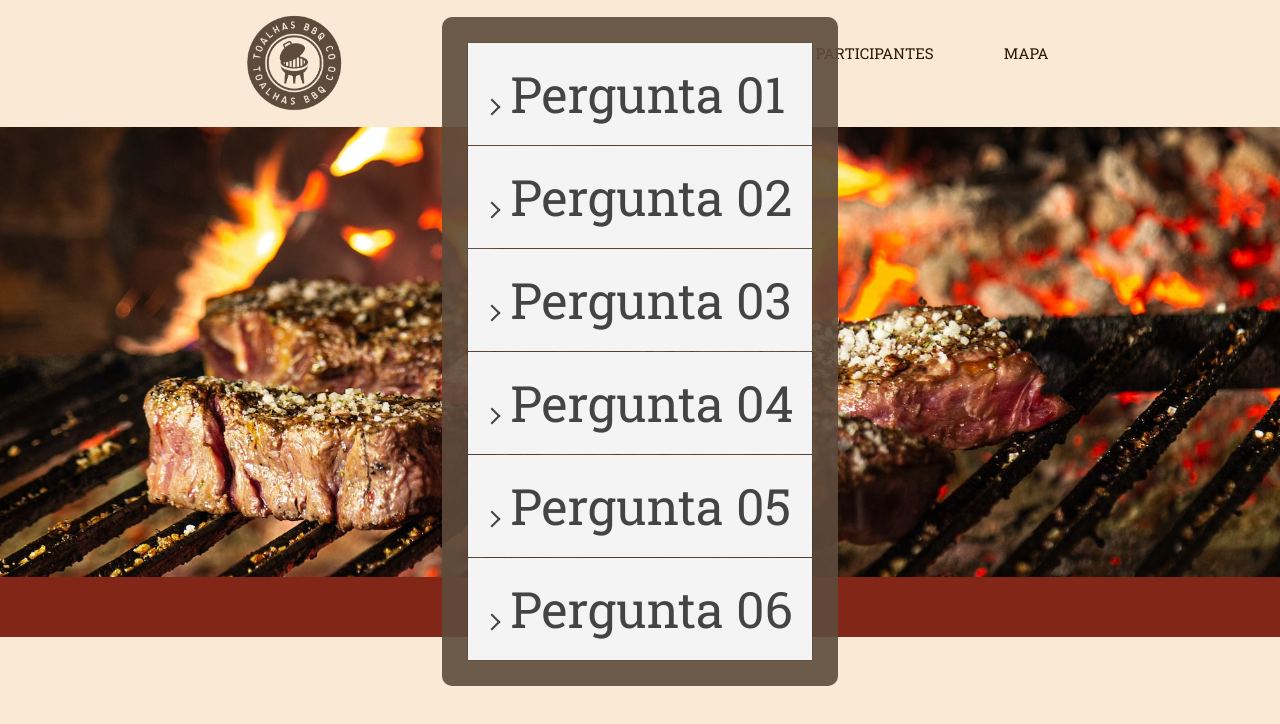
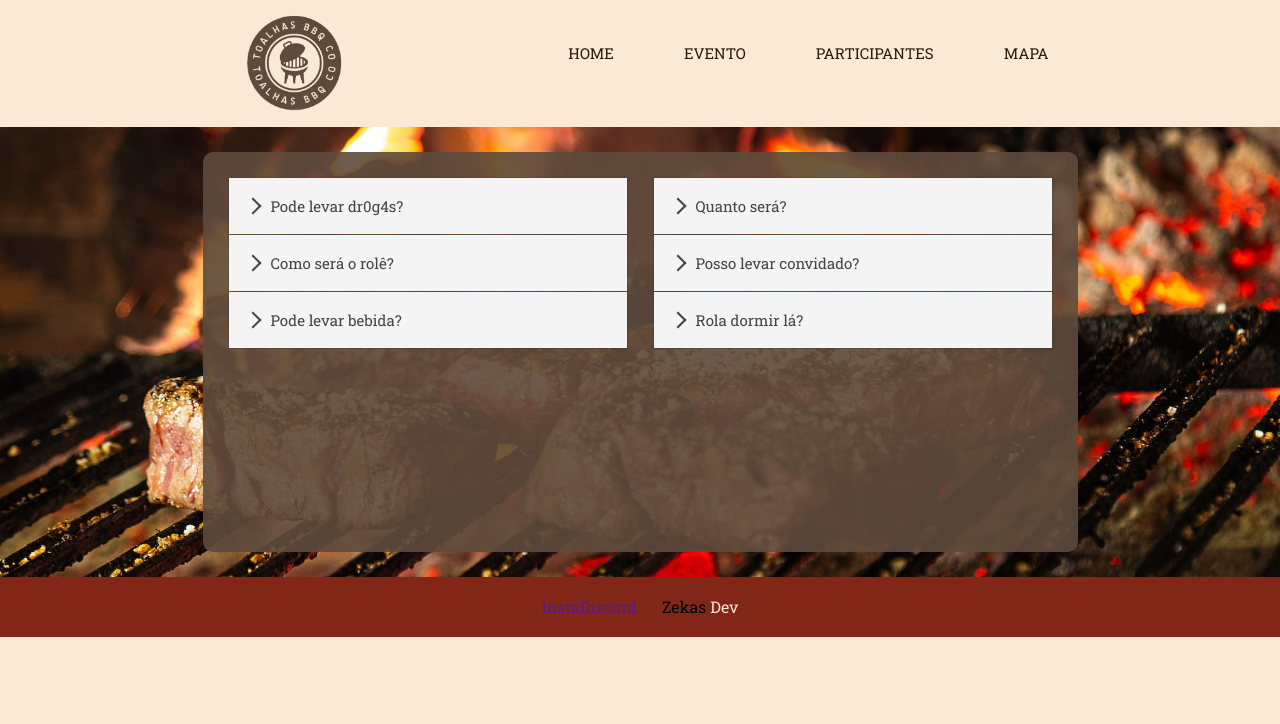
Before and after one commit to ZekasDev/ChurrAscademy, a React (Vite) app: page /faq in a window 1280 px wide. Shown: the top 724 px of the page. Built offline with nearby package versions, Linux system fonts and the light colour scheme; a web font is replaced by a local one.

Commit message:
FAQ pronto

```diff
--- a/src/pages/FAQ/Faq.jsx
+++ b/src/pages/FAQ/Faq.jsx
@@ -19,56 +19,93 @@ export function Faq() {
       <div className="faq_bg">
         <div className="faq_container">
           <div className="faq_elements">
+            <div className="question">
+              <div className="q1">
                 <Accordion>
                   <AccordionItem>
                     <AccordionItemHeading>
-                  <AccordionItemButton>Pergunta 01</AccordionItemButton>
+                      <AccordionItemButton>
+                        Pode levar dr0g4s?
+                      </AccordionItemButton>
                     </AccordionItemHeading>
                     <AccordionItemPanel>
-                  <p>Resposta 01</p>
+                      <p>
+                        Se for o verdinho, sim. Por favor não levar outra coisa.
+                        Se for detectado o uso de outras substâncias, será
+                        expulso. Não tem acordo.
+                      </p>
                     </AccordionItemPanel>
                   </AccordionItem>
                   <AccordionItem>
                     <AccordionItemHeading>
-                  <AccordionItemButton>Pergunta 02</AccordionItemButton>
+                      <AccordionItemButton>
+                        Como será o rolê?
+                      </AccordionItemButton>
                     </AccordionItemHeading>
                     <AccordionItemPanel>
-                  <p>Resposta 02</p>
+                      <p>
+                        O intuito não é endoidar. É a nossa Confraternização.
+                        Vamos comer, conversar e nos divertir.
+                      </p>
                     </AccordionItemPanel>
                   </AccordionItem>
                   <AccordionItem>
                     <AccordionItemHeading>
-                  <AccordionItemButton>Pergunta 03</AccordionItemButton>
+                      <AccordionItemButton>
+                        Pode levar bebida?
+                      </AccordionItemButton>
                     </AccordionItemHeading>
                     <AccordionItemPanel>
-                  <p>Resposta 03</p>
+                      <p>
+                        Claro, mas lembre-se que o rolê não é pra ficar loucão e
+                        sem limites. Beba socialmente! A intenção é terminar no
+                        mais tarde 22h00
+                      </p>
+                    </AccordionItemPanel>
+                  </AccordionItem>
+                </Accordion>
+              </div>
+              <div className="q2">
+                <Accordion>
+                  <AccordionItem>
+                    <AccordionItemHeading>
+                      <AccordionItemButton>Quanto será?</AccordionItemButton>
+                    </AccordionItemHeading>
+                    <AccordionItemPanel>
+                      <p>
+                        Isso depende bastante da quantidade de pessoas que
+                        confirmarem presença. O prazo máximo de confirmação é as
+                        20h00 da sexta-feira 11/11/22. Após este horário será
+                        disponibilizado o valor da cota individual.
+                      </p>
                     </AccordionItemPanel>
                   </AccordionItem>
                   <AccordionItem>
                     <AccordionItemHeading>
-                  <AccordionItemButton>Pergunta 04</AccordionItemButton>
+                      <AccordionItemButton>
+                        Posso levar convidado?
+                      </AccordionItemButton>
                     </AccordionItemHeading>
                     <AccordionItemPanel>
-                  <p>Resposta 04</p>
+                      <p>
+                        A Confra é da Toalha's Academy, portanto, convidados não
+                        são bem-vindos. Salvo namorada/namorado(tem quem goste).
+                        Ah! E tem que informar isso para que a pessoa também
+                        entre na cota do Churrasco.
+                      </p>
                     </AccordionItemPanel>
                   </AccordionItem>
                   <AccordionItem>
                     <AccordionItemHeading>
-                  <AccordionItemButton>Pergunta 05</AccordionItemButton>
+                      <AccordionItemButton>Rola dormir lá?</AccordionItemButton>
                     </AccordionItemHeading>
                     <AccordionItemPanel>
-                  <p>Resposta 05</p>
-                </AccordionItemPanel>
-              </AccordionItem>
-              <AccordionItem>
-                <AccordionItemHeading>
-                  <AccordionItemButton>Pergunta 06</AccordionItemButton>
-                </AccordionItemHeading>
-                <AccordionItemPanel>
-                  <p>Resposta 06</p>
+                      <p>Sim, mas tem que avisar com antecedência para organizar os quartos. Temos 3 quartos a disposição.</p>
                     </AccordionItemPanel>
                   </AccordionItem>
                 </Accordion>
+              </div>
+            </div>
           </div>
         </div>
       </div>
--- a/src/pages/FAQ/Faq.scss
+++ b/src/pages/FAQ/Faq.scss
@@ -14,15 +14,27 @@
 
   .faq_container {
     max-width: 900px;
-    object-fit: cover;
     margin-inline: auto;
     text-align: justify;
     background-color: rgb(94, 75, 60, 0.9);
-    display: flex;
     padding: 25px;
     border-radius: 10px;
 
     .faq_elements {
+      min-width: 800px;
+      min-height: 350px;
+
+      .question {
+        display: flex;
+        gap: 25px;
+
+        .q1,
+        .q2 {
+          min-width: 400px;
+          min-height: 200px;
+          font-size: 15px;
+        }
+      }
     }
   }
 }
```
Lines whose indentation alone changed are shown as unchanged.
